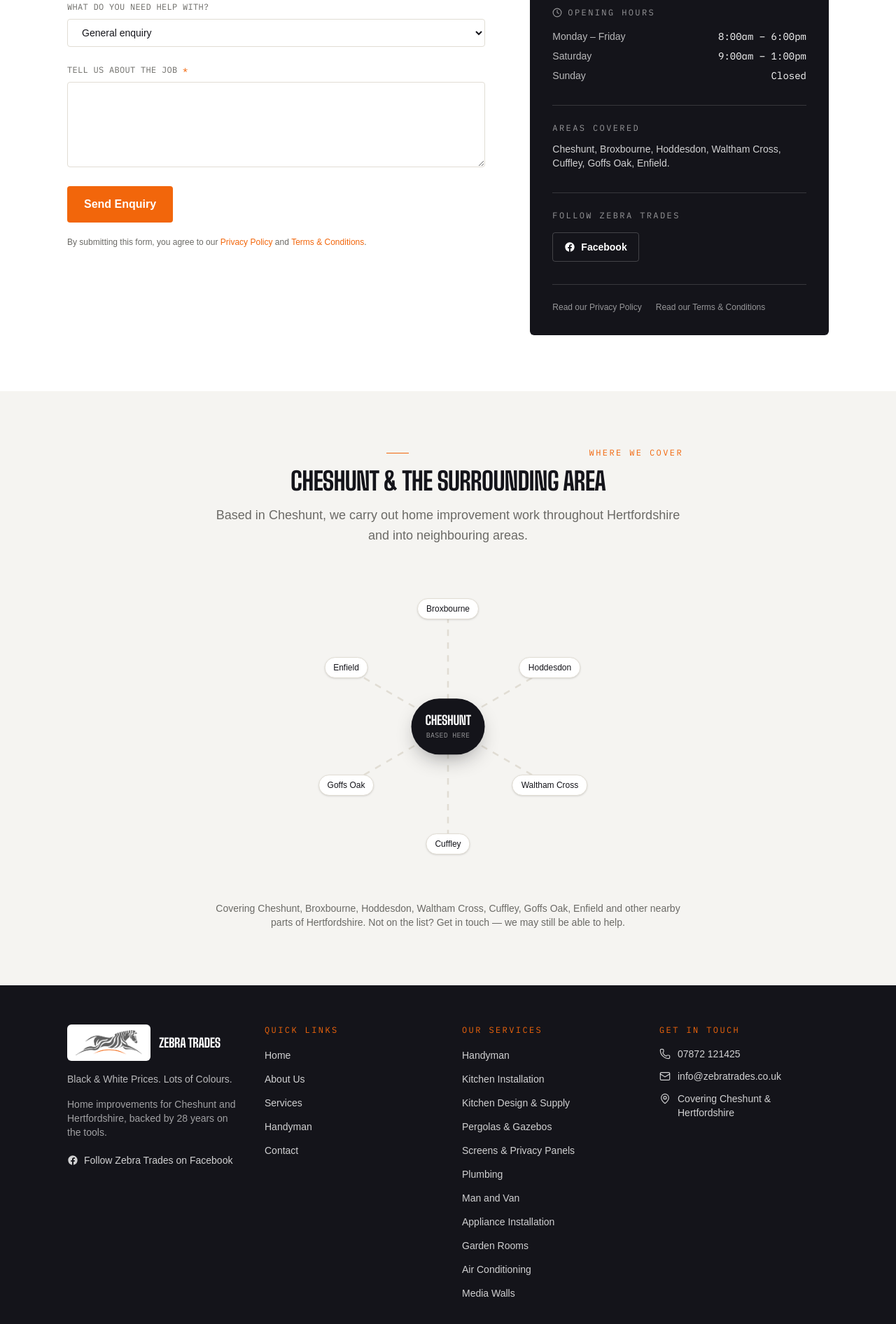
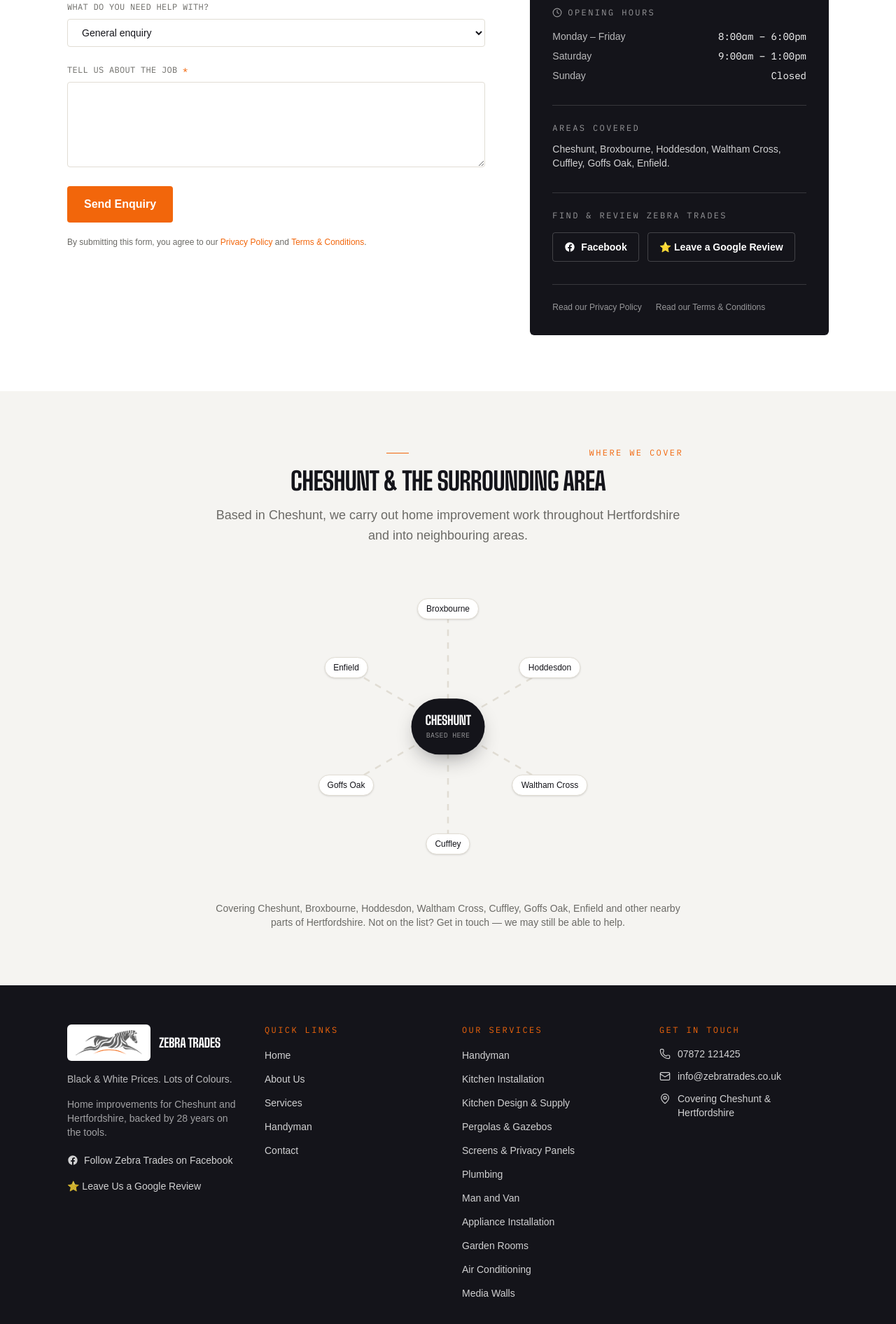
Before and after one commit to jasonkazakos-cpu/zebra-trades-website, a Next.js app: page /contact in a window 1280 px wide. Shown: the part 618-2510 px from the top of the page at 70% size. Built offline with nearby package versions, Linux system fonts and the light colour scheme; a web font is replaced by a local one.

Commit message:
Add Google Business review link to footer and contact page

```diff
--- a/app/contact/page.tsx
+++ b/app/contact/page.tsx
@@ -81,19 +81,30 @@ export default function ContactPage() {
 
             <div className="mt-8 border-t border-paper/15 pt-6">
               <h4 className="font-mono text-xs uppercase tracking-[0.2em] text-paper/55">
-                Follow Zebra Trades
+                Find &amp; Review Zebra Trades
               </h4>
+              <div className="mt-4 flex flex-wrap gap-3">
                 <a
                   href={siteConfig.facebookUrl}
                   target="_blank"
                   rel="noopener noreferrer"
                   aria-label="Follow Zebra Trades on Facebook (opens in a new tab)"
                   title="Zebra Trades on Facebook"
-                className="mt-4 inline-flex items-center gap-2 rounded-sm border border-paper/20 px-4 py-2.5 text-sm font-semibold text-paper hover:border-accent hover:text-accent transition-colors"
+                  className="inline-flex items-center gap-2 rounded-sm border border-paper/20 px-4 py-2.5 text-sm font-semibold text-paper hover:border-accent hover:text-accent transition-colors"
                 >
                   <FacebookIcon className="size-4" />
                   Facebook
                 </a>
+                <a
+                  href={siteConfig.googleReviewUrl}
+                  target="_blank"
+                  rel="noopener noreferrer"
+                  aria-label="Leave a Google review for Zebra Trades (opens in a new tab)"
+                  className="inline-flex items-center gap-2 rounded-sm border border-paper/20 px-4 py-2.5 text-sm font-semibold text-paper hover:border-accent hover:text-accent transition-colors"
+                >
+                  ⭐ Leave a Google Review
+                </a>
+              </div>
             </div>
 
             <div className="mt-8 flex flex-wrap gap-x-5 gap-y-2 border-t border-paper/15 pt-6">
--- a/components/Footer.tsx
+++ b/components/Footer.tsx
@@ -33,6 +33,15 @@ export default function Footer() {
           >
             <FacebookIcon className="size-4" />
             Follow Zebra Trades on Facebook
+          </a>
+          <a
+            href={siteConfig.googleReviewUrl}
+            target="_blank"
+            rel="noopener noreferrer"
+            aria-label="Leave a Google review for Zebra Trades (opens in a new tab)"
+            className="mt-3 inline-flex items-center gap-2 text-sm font-medium text-paper/80 hover:text-accent transition-colors"
+          >
+            ⭐ Leave Us a Google Review
           </a>
         </div>
 
--- a/data/site.ts
+++ b/data/site.ts
@@ -6,6 +6,7 @@ export const siteConfig = {
   phoneHref: "tel:+447872121425",
   email: "info@zebratrades.co.uk",
   facebookUrl: "https://www.facebook.com/ZebraTradesUK/",
+  googleReviewUrl: "https://g.page/r/CVm_NAMmnyldEAE/review",
   // TODO: confirm real opening hours
   hours: [
     { days: "Monday – Friday", time: "8:00am – 6:00pm" },
```
Lines whose indentation alone changed are shown as unchanged.
